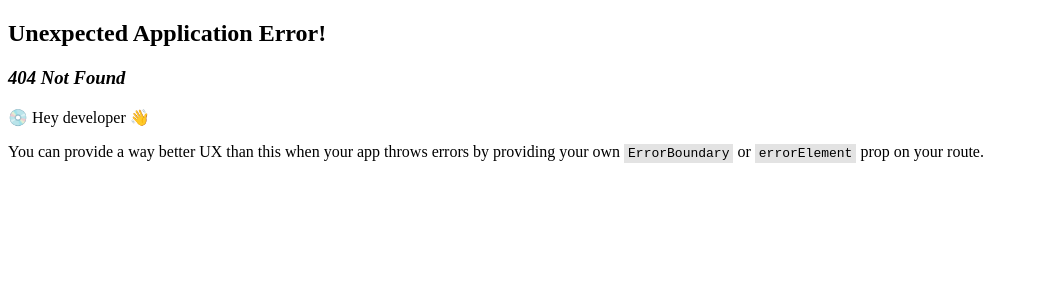
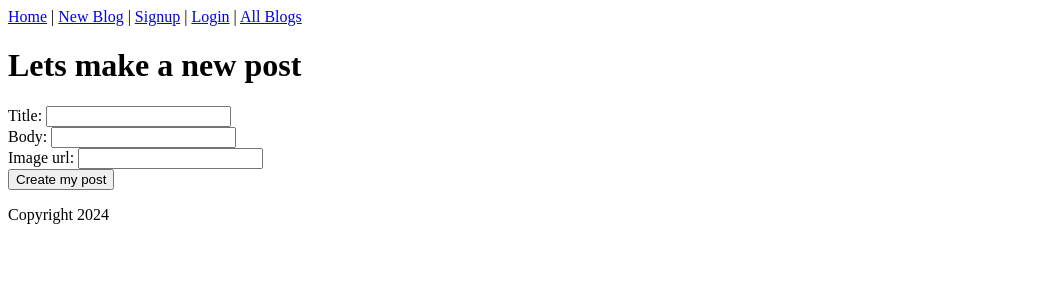
Before and after one commit to Leilanigreer/blog-frontend, a React (Vite) app: page /posts/new in a window 1280 px wide. Before the commit this address had no page. Shown: the top 300 px of the page, without its empty margins (0-1039 px from the left). Built offline with nearby package versions, Linux system fonts and the light colour scheme.

Commit message:
seperated Create New and Index page into seperate pagaes.

```diff
--- a/src/App.jsx
+++ b/src/App.jsx
@@ -4,7 +4,10 @@ import { Header } from "./Header";
 import { PostsPage } from "./PostsPage";
 import { SignupPage } from "./SignupPage";
 import { LoginPage } from "./LoginPage";
+import { PostsNewPage } from "./PostsNewPage"
+import {PostsIndexPage} from "./PostsIndexPage"
 import { Footer } from "./Footer";
+import axios from "axios";
 
 const router = createBrowserRouter([
   {
@@ -28,6 +31,15 @@ const router = createBrowserRouter([
         path: "/login",
         element: <LoginPage />,
       },
+      {
+        path: "/posts/new",
+        element: <PostsNewPage />,
+      },
+      {
+        path: "/posts",
+        element: <PostsIndexPage />,
+        loader: () => axios.get("http://localhost:3000/posts.json").then(response => response.data)
+      },
     ],
   },
 ]);
--- a/src/Header.jsx
+++ b/src/Header.jsx
@@ -3,7 +3,7 @@ import { Link } from "react-router-dom";
 export function Header() {
   return (
     <header>
-      <a href="/">Home</a> | <Link to="/signup">Signup</Link> | <Link to="/login">Login</Link>
+      <a href="/">Home</a> | <Link to="/posts/new">New Blog</Link> | <Link to="/signup">Signup</Link> | <Link to="/login">Login</Link> | <Link to="/posts">All Blogs</Link>
     </header>
   );
 }
--- /dev/null
+++ b/src/PostsIndexPage.jsx
@@ -0,0 +1,17 @@
+import { useLoaderData } from "react-router-dom";
+
+export function PostsIndexPage() {
+  const posts = useLoaderData();
+
+  return (
+    <div>
+      {posts.map(post => (
+        <div key={post.id}>
+          <p>{post.title}</p>
+          <p>{post.body}</p>
+          <img src={post.image} alt="" />
+        </div>
+      ))};
+    </div>
+  );
+};
--- /dev/null
+++ b/src/PostsNewPage.jsx
@@ -0,0 +1,35 @@
+import axios from "axios";
+import { useNavigate } from "react-router-dom";
+
+export function PostsNewPage() {
+  const navigate = useNavigate();
+
+  const handleSubmit = (event) => {
+    event.preventDefault()
+    console.log('handle submit')
+    const params = new FormData(event.target)
+    axios.post("http://localhost:3000/posts.json", params).then(response => {
+      console.log(response.data)
+      // window.location.href = "/"    -This is the old way
+      navigate('/');
+    })
+  }
+
+  return (
+    <div>
+      <h1>Lets make a new post</h1>
+      <form onSubmit={handleSubmit}>
+        <div>
+          Title: <input type="text" name="title" />
+        </div>
+        <div>
+          Body: <input type="text" name="body" />
+        </div>
+        <div>
+          Image url: <input type="text" name="image" />
+        </div>
+        <button>Create my post</button>
+      </form>
+    </div>
+  )
+}
--- a/src/PostsPage.jsx
+++ b/src/PostsPage.jsx
@@ -19,12 +19,12 @@ export function PostsPage() {
     })
   };
 
-    const handleCreate = (params) => {
-      axios.post("http://localhost:3000/posts.json", params).then(response => {
-        console.log(response.data)
-        setPosts([...posts, response.data])
-    })
-  };
+    // const handleCreate = (params) => {
+    //   axios.post("http://localhost:3000/posts.json", params).then(response => {
+    //     console.log(response.data)
+    //     setPosts([...posts, response.data])
+    // })
+  // };
 
 
   const [isPostShowVisible, setIsPostShowVisible] = useState(false);
@@ -47,7 +47,7 @@ export function PostsPage() {
     <main id="posts-page">
       {/* <SignupPage /> */}
       {/* <LoginPage /> */}
-      <PostsNew onCreate={handleCreate}/>
+      {/* <PostsNew onCreate={handleCreate}/> */}
       <PostsIndex posts={posts} onShow={handleShow}/>
       <Modal show={isPostShowVisible} onClose={handleClose}>
         <PostsShow post={currentPost}/>
```
